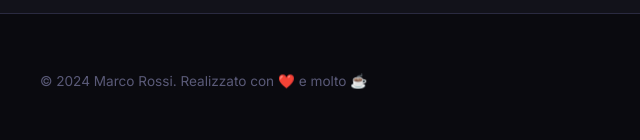
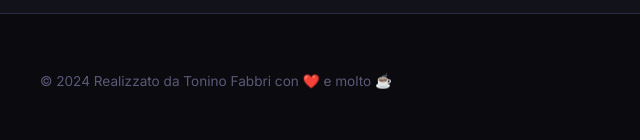
Before and after one commit to toninofabbri/introducing_software_engineer_, a plain HTML site: page index.html in a window 1280 px wide. Shown: the part 7593-7733 px from the top of the page, 0-640 px from the left. Drawn offline with Linux system fonts and the light colour scheme.

Commit message:
added author

```diff
--- a/index.html
+++ b/index.html
@@ -1749,7 +1749,7 @@
     <!-- FOOTER -->
     <footer class="footer">
         <div class="footer-content">
-            <p>© 2024 Marco Rossi. Realizzato con ❤️ e molto ☕</p>
+            <p>© 2024 Realizzato da Tonino Fabbri con ❤️ e molto ☕</p>
             <div class="footer-social">
                 <a href="#" aria-label="GitHub">
                     <svg viewBox="0 0 24 24"><path d="M12 0c-6.626 0-12 5.373-12 12 0 5.302 3.438 9.8 8.207 11.387.599.111.793-.261.793-.577v-2.234c-3.338.726-4.033-1.416-4.033-1.416-.546-1.387-1.333-1.756-1.333-1.756-1.089-.745.083-.729.083-.729 1.205.084 1.839 1.237 1.839 1.237 1.07 1.834 2.807 1.304 3.492.997.107-.775.418-1.305.762-1.604-2.665-.305-5.467-1.334-5.467-5.931 0-1.311.469-2.381 1.236-3.221-.124-.303-.535-1.524.117-3.176 0 0 1.008-.322 2.618.688.758-.21 1.57-.315 2.38-.32 1.007.005 1.95.134 2.618.688.554-.615.893-1.383.893-2.215 0-1.582-.969-2.731-2.456-3.221 1.596-.18 3.188.608 3.188.608 1.007 2.394 3.696 1.605 3.696 1.605 1.077.246 1.958.736 1.958.736 1.008 1.008.736 2.696.736 2.696.246 1.008.736 1.958.736 1.958.896 1.008.605 1.958.605 1.958 1.296.006 1.958-1.306 1.958-1.306z"/></svg>
```
